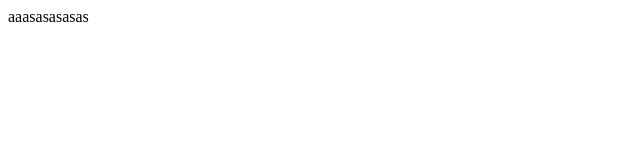
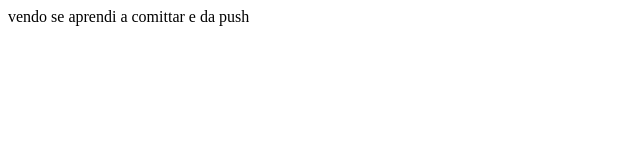
Before and after one commit to PedroJiraya/formulario, a plain HTML site: page index.html in a window 1280 px wide. Shown: the whole page, without its empty margins (0-640 px from the left). Drawn offline with Linux system fonts and the light colour scheme.

Commit message:
sera que vai msm

```diff
--- a/index.html
+++ b/index.html
@@ -8,6 +8,6 @@
 </head>
 <body>
     <!-- prgit .imeiro push com git -->
-    aaasasasasas
+    vendo se aprendi a comittar e da push
 </body>
 </html>
```
